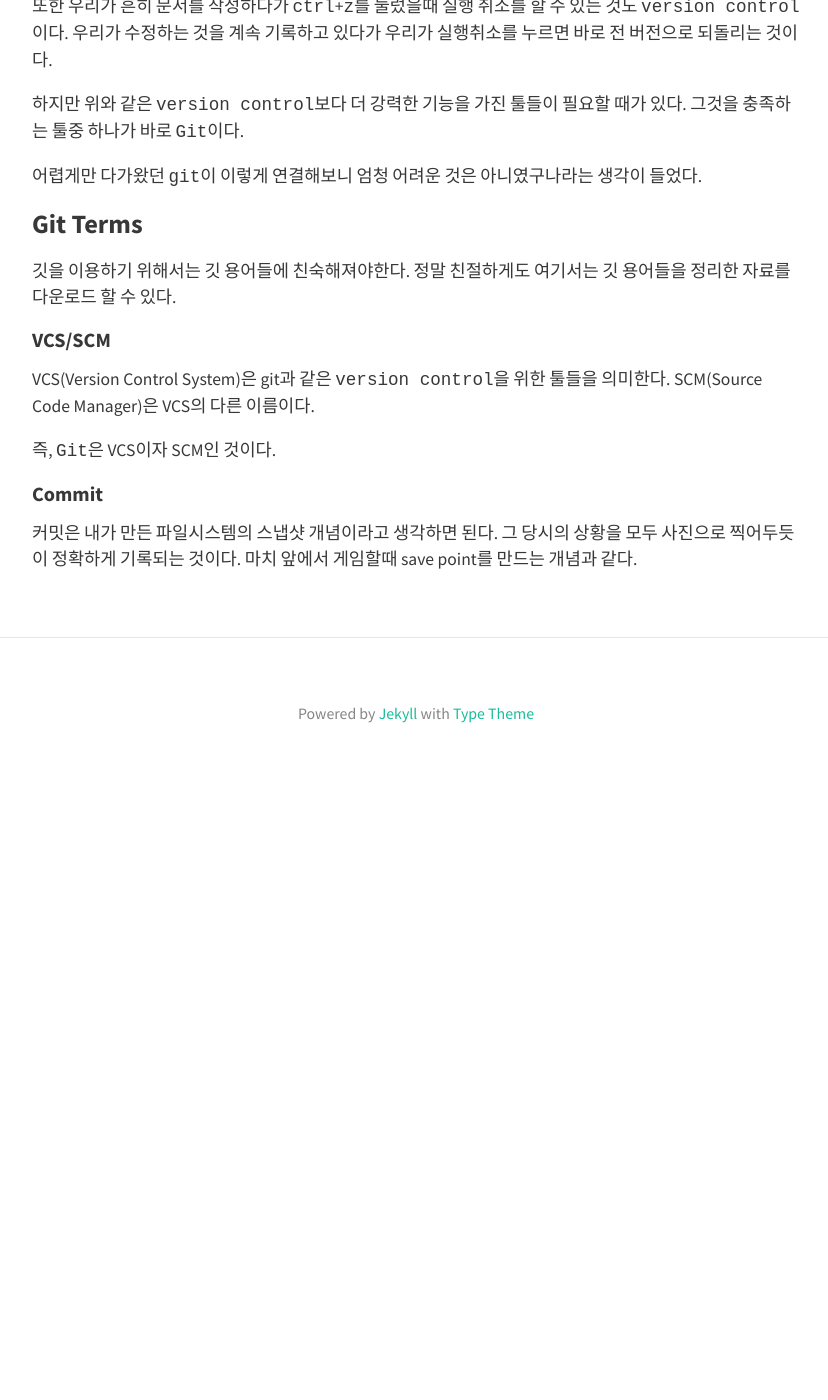
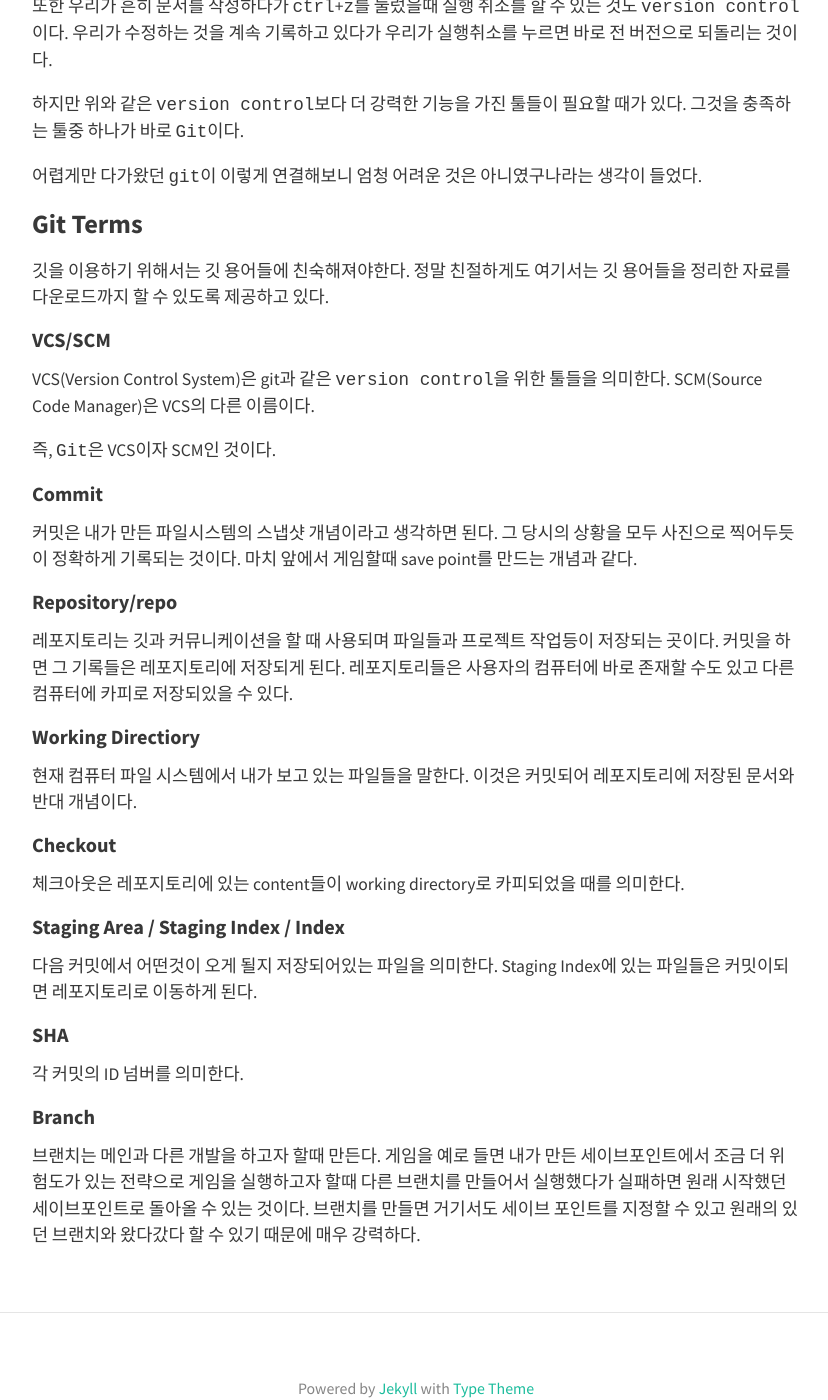
Before and after one commit to HyunlangBan/hyunlangban.github.io, a Jekyll site: the page built from _posts/2019-12-20-git-study-1.md, in a window 1280 px wide and 1400 px high, scrolled down 855 px. Shown: the whole window, without its empty margins (224-1052 px from the left). Built offline with Jekyll 4.4.1, drawn with Linux system fonts in a browser that asks for light colours; nearby versions of some CDN libraries; before the commit the page ends 1644 px from its top, so only the background shows below that.

Commit message:
Update 2019-12-20-git-study-1.md

```diff
--- a/_posts/2019-12-20-git-study-1.md
+++ b/_posts/2019-12-20-git-study-1.md
@@ -27,7 +27,7 @@ title: Git Study - 1
 
 
 ### Git Terms
-깃을 이용하기 위해서는 깃 용어들에 친숙해져야한다. 정말 친절하게도 여기서는 깃 용어들을 정리한 자료를 다운로드 할 수 있다.
+깃을 이용하기 위해서는 깃 용어들에 친숙해져야한다. 정말 친절하게도 여기서는 깃 용어들을 정리한 자료를 다운로드까지 할 수 있도록 제공하고 있다.
 
 #### VCS/SCM
 
@@ -37,3 +37,21 @@ VCS(Version Control System)은 git과 같은 `version control`을 위한 툴들
 
 #### Commit
 커밋은 내가 만든 파일시스템의 스냅샷 개념이라고 생각하면 된다. 그 당시의 상황을 모두 사진으로 찍어두듯이 정확하게 기록되는 것이다. 마치 앞에서 게임할때 save point를 만드는 개념과 같다.
+
+#### Repository/repo
+레포지토리는 깃과 커뮤니케이션을 할 때 사용되며 파일들과 프로젝트 작업등이 저장되는 곳이다. 커밋을 하면 그 기록들은 레포지토리에 저장되게 된다. 레포지토리들은 사용자의 컴퓨터에 바로 존재할 수도 있고 다른 컴퓨터에 카피로 저장되있을 수 있다.
+
+#### Working Directiory
+현재 컴퓨터 파일 시스템에서 내가 보고 있는 파일들을 말한다. 이것은 커밋되어 레포지토리에 저장된 문서와 반대 개념이다.
+
+#### Checkout
+체크아웃은 레포지토리에 있는 content들이 working directory로 카피되었을 때를 의미한다.
+
+#### Staging Area / Staging Index / Index
+다음 커밋에서 어떤것이 오게 될지 저장되어있는 파일을 의미한다. Staging Index에 있는 파일들은 커밋이되면 레포지토리로 이동하게 된다.
+
+#### SHA
+각 커밋의 ID 넘버를 의미한다.
+
+#### Branch
+브랜치는 메인과 다른 개발을 하고자 할때 만든다. 게임을 예로 들면 내가 만든 세이브포인트에서 조금 더 위험도가 있는 전략으로 게임을 실행하고자 할때 다른 브랜치를 만들어서 실행했다가 실패하면 원래 시작했던 세이브포인트로 돌아올 수 있는 것이다. 브랜치를 만들면 거기서도 세이브 포인트를 지정할 수 있고 원래의 있던 브랜치와 왔다갔다 할 수 있기 때문에 매우 강력하다.
```
